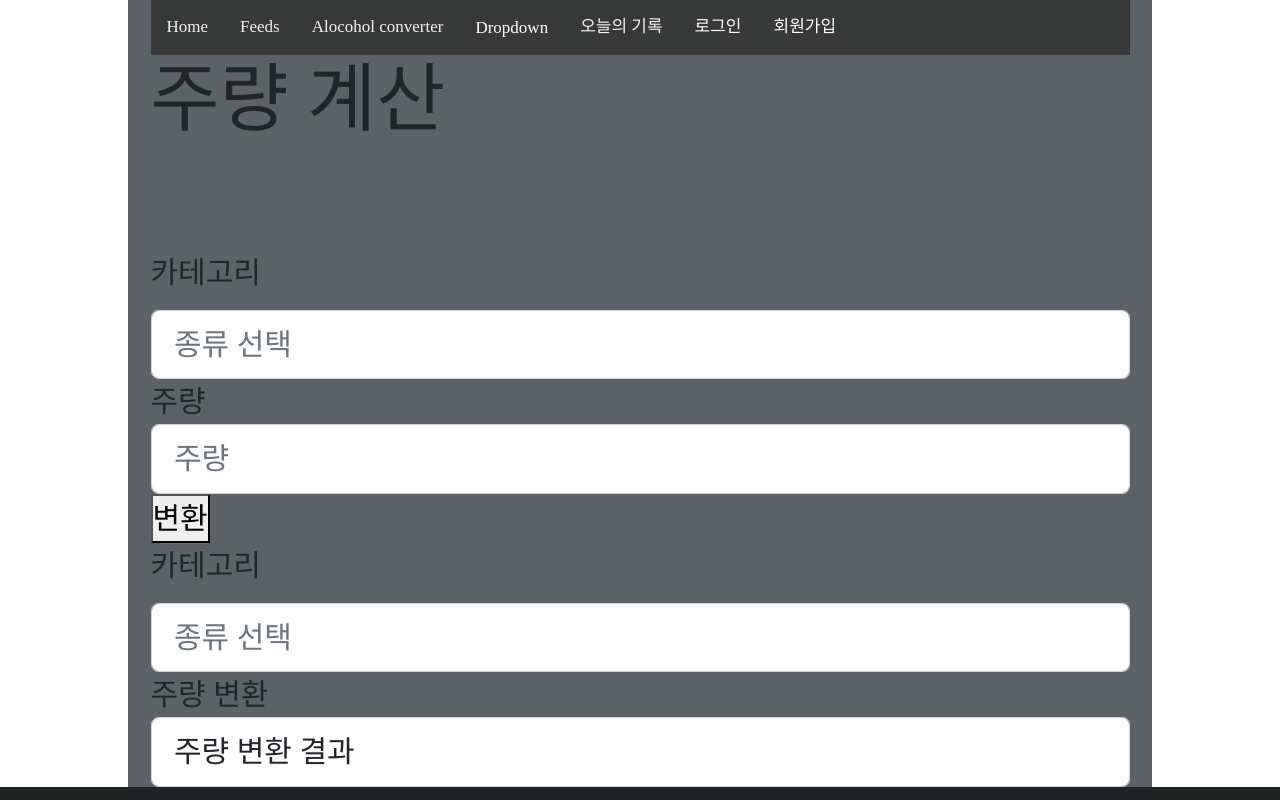
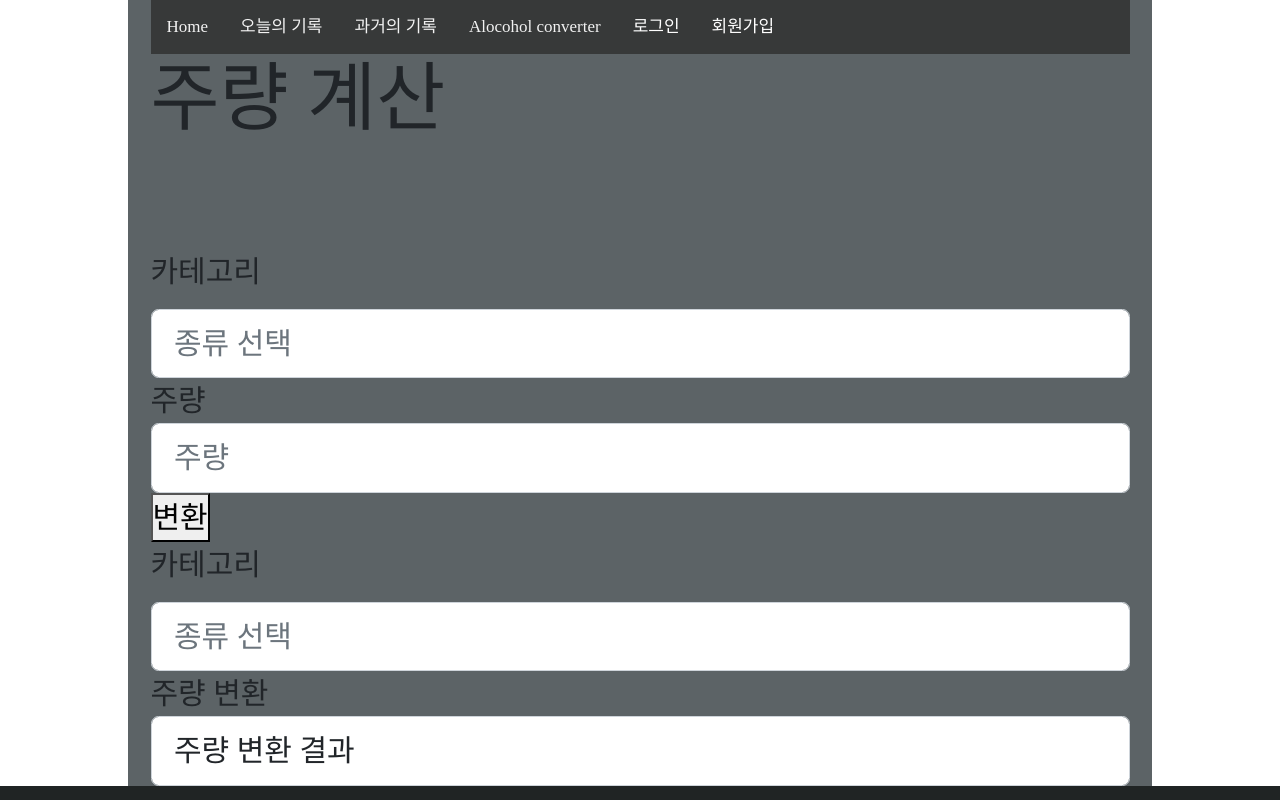
Before and after one commit to sh981013s/hanjan-hae, a Django app: page /alcohol/ in a window 1280 px wide. Run offline with Django 3.2, Linux system fonts and the light colour scheme; tables that the repository leaves empty hold one stand-in row (values such as "Sample post"); some libraries are stand-ins or nearby versions; some web fonts are replaced.

Commit message:
nav바 수정

```diff
--- a/calc_alc/urls.py
+++ b/calc_alc/urls.py
@@ -17,6 +17,7 @@ from django.contrib import admin
 from django.urls import path, include
 import calc_alc.views as views
 
+
 urlpatterns = [
     path("", views.home, name="home" ),
     path("search/", views.searchAlc, name ="search")
--- a/templates/base/base.html
+++ b/templates/base/base.html
@@ -39,7 +39,7 @@
     <a href="{% url 'main:index' %}" class="active">Home</a>
     <a href="{% url 'main:tmp' %}">오늘의 기록</a>
     <a href="{% url 'todaylog:todaylogMain' %}">과거의 기록</a>
-    <a href="#contact">Alocohol converter</a>
+    <a href="{% url 'home' %}">Alocohol converter</a>
     {% if user.is_authenticated %}
     <a href="#about">{{user.username}} 님 반갑습니다!</a>
     <a href="{% url 'user:logout' %}">로그아웃</a>
--- a/templates/translation/alcohol_translation.html
+++ b/templates/translation/alcohol_translation.html
@@ -37,20 +37,9 @@
 
   <nav class="topnav" id="myTopnav">
     <a href="{% url 'main:index' %}" class="active">Home</a>
-    <a href="#news">Feeds</a>
-    <a href="#contact">Alocohol converter</a>
-    <div class="dropdown">
-      <button class="dropbtn">Dropdown
-        <i class="fa fa-caret-down"></i>
-      </button>
-      <div class="dropdown-content">
-        <a href="#">Link 1</a>
-        <a href="#">Link 2</a>
-        <a href="#">Link 3</a>
-      </div>
-    </div>
-    <a href="#about">오늘의 기록</a>
-
+    <a href="{% url 'main:tmp' %}">오늘의 기록</a>
+    <a href="{% url 'todaylog:todaylogMain' %}">과거의 기록</a>
+    <a href="{% url 'home' %}">Alocohol converter</a>
     {% if user.is_authenticated %}
     <a href="#about">{{user.username}} 님 반갑습니다!</a>
     <a href="{% url 'user:logout' %}">로그아웃</a>
```
